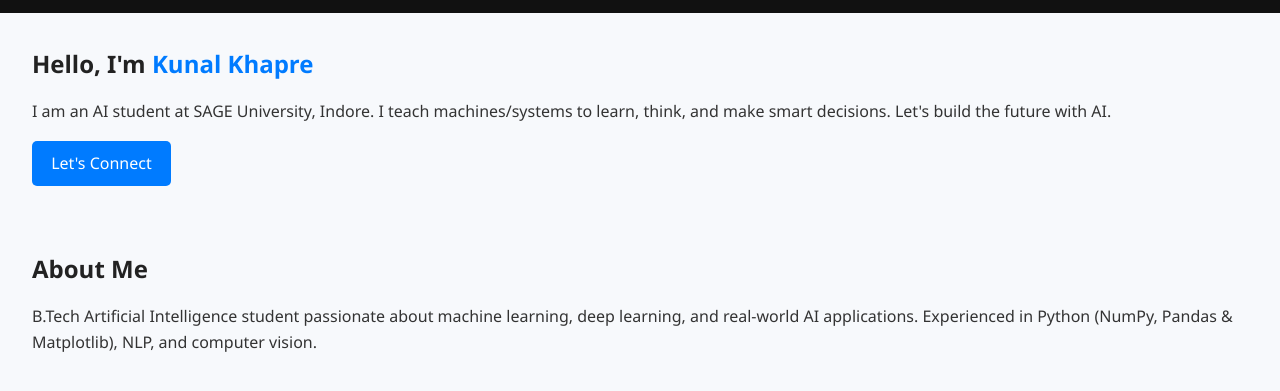
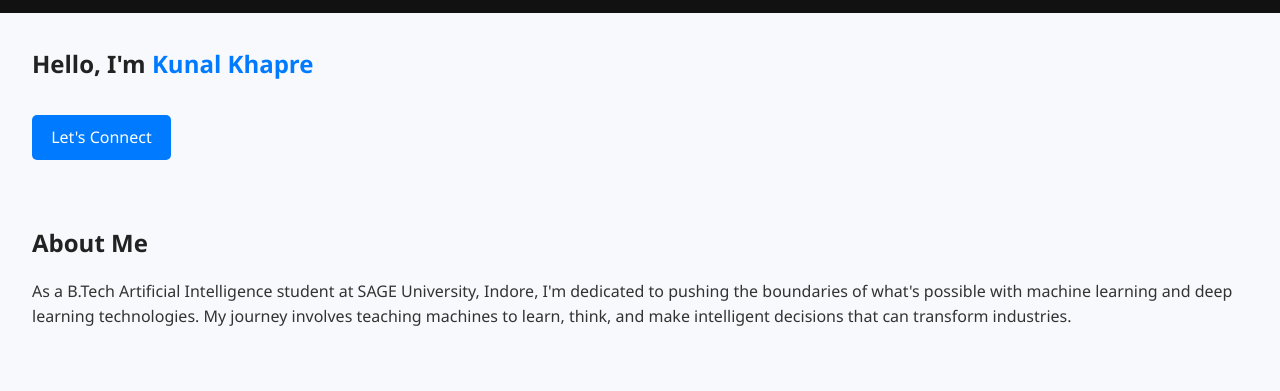
Before and after one commit to kunalkhapre0/portfolio.web, a plain HTML site: page index.html in a window 1280 px wide. Shown: the part 65-456 px from the top of the page. Drawn offline with Linux system fonts and the light colour scheme.

Commit message:
Update index.html

```diff
--- a/index.html
+++ b/index.html
@@ -134,13 +134,14 @@
 
   <section id="hero" class="animate-fade-in">
     <h2>Hello, I'm <span>Kunal Khapre</span></h2>
-    <p>I am an AI student at SAGE University, Indore. I teach machines/systems to learn, think, and make smart decisions. Let's build the future with AI.</p>
     <a href="#contact" class="btn">Let's Connect</a>
   </section>
 
   <section id="about" class="animate-slide-up">
     <h2>About Me</h2>
-    <p>B.Tech Artificial Intelligence student passionate about machine learning, deep learning, and real-world AI applications. Experienced in Python (NumPy, Pandas & Matplotlib), NLP, and computer vision.</p>
+    <p>As a B.Tech Artificial Intelligence student at SAGE University, Indore, I'm dedicated to pushing the
+            boundaries of what's possible with machine learning and deep learning technologies. My journey involves
+            teaching machines to learn, think, and make intelligent decisions that can transform industries.</p>
   </section>
 
  <section id="skills" class="animate-fade-in">
```
